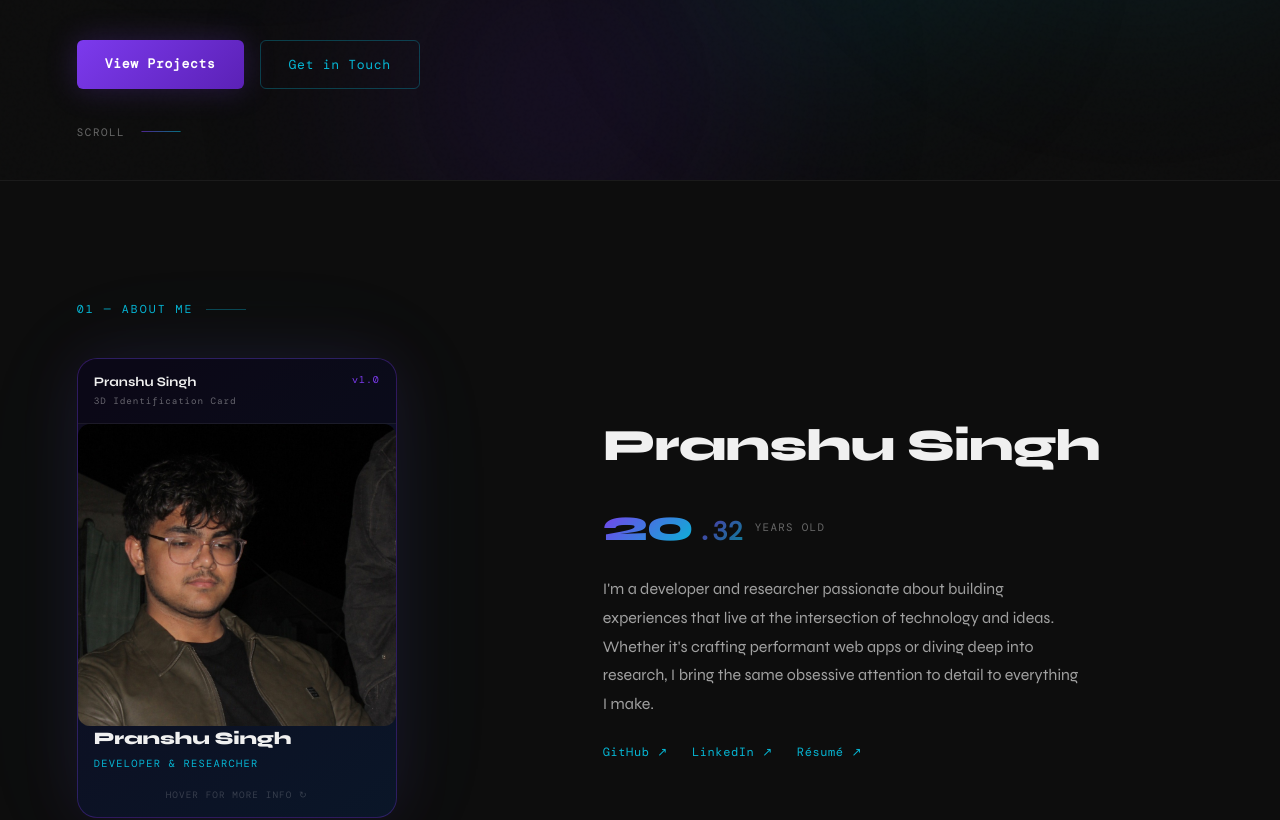
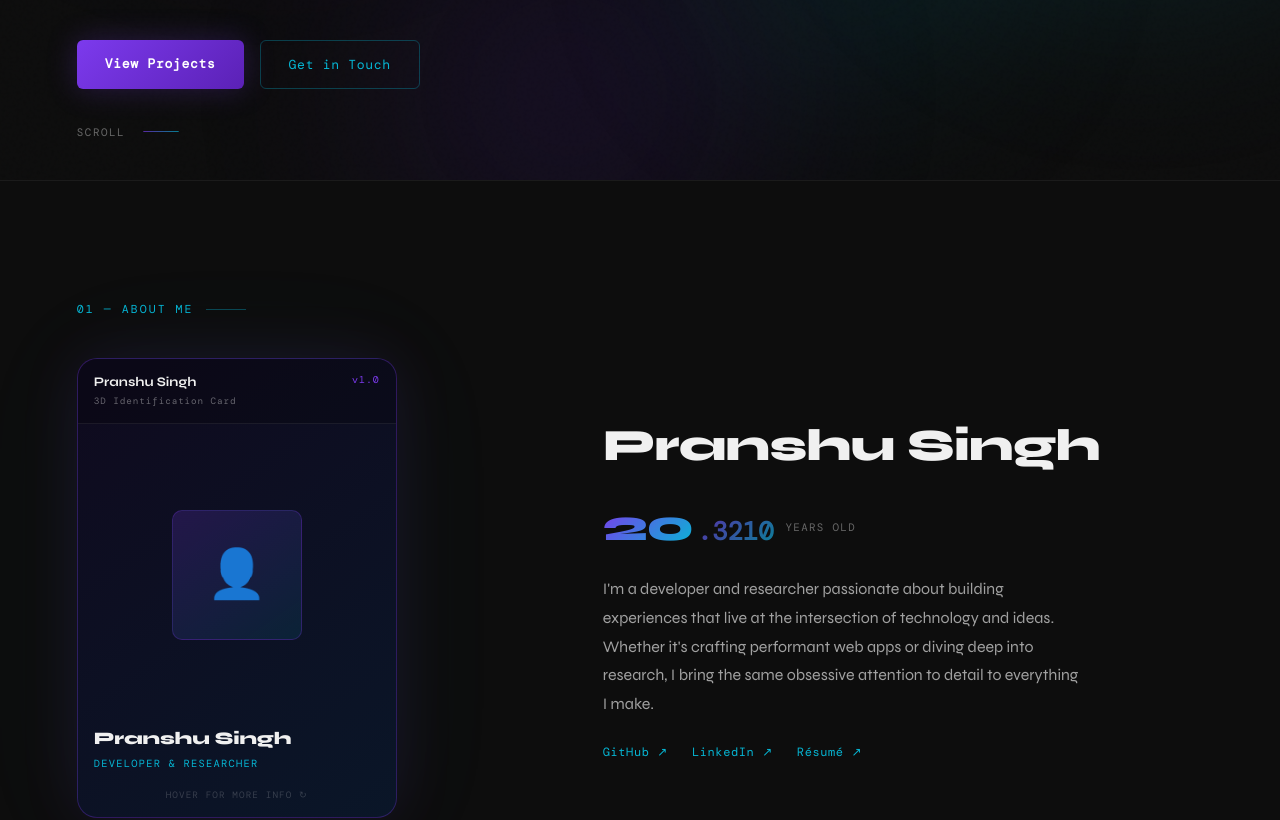
Before and after one commit to Pranshu-Singh04/Portfolio, a React (Vite) app: page / in a window 1280 px wide. Shown: the part 620-1440 px from the top of the page. Built offline with nearby package versions, Linux system fonts and the light colour scheme; a web font is replaced by a local one.

Commit message:
initial commit

```diff
--- a/src/App.jsx
+++ b/src/App.jsx
@@ -16,18 +16,19 @@ export default function App() {
   return (
     <BrowserRouter>
       <Cursor />
+
+      {/* Always mounted — portfolio renders under the loader, visible the instant it slides away */}
+      <Routes>
+        <Route path="/" element={<Home />} />
+        <Route path="/project/:id" element={<ProjectDetail />} />
+        <Route path="/research/:id" element={<ResearchDetail />} />
+        <Route path="/skills" element={<SkillsPage />} />
+      </Routes>
+
+      {/* Loader is a fixed overlay on top — slides up and calls onDone when animation ends */}
       <AnimatePresence>
         {loading && <Loader onDone={() => setLoading(false)} />}
       </AnimatePresence>
-
-      {!loading && (
-        <Routes>
-          <Route path="/" element={<Home />} />
-          <Route path="/project/:id" element={<ProjectDetail />} />
-          <Route path="/research/:id" element={<ResearchDetail />} />
-          <Route path="/skills" element={<SkillsPage />} />
-        </Routes>
-      )}
     </BrowserRouter>
   );
 }
--- a/src/components/About.jsx
+++ b/src/components/About.jsx
@@ -1,7 +1,5 @@
 import { useRef, useState, useEffect } from 'react';
 import { motion, useInView } from 'framer-motion';
-import profile from "../images/profile.jpg";
-
 
 function LiveAge({ started }) {
   const [age, setAge] = useState(null);
@@ -23,7 +21,7 @@ function LiveAge({ started }) {
     </div>
   );
 
-  const [whole, decimal] = age.toFixed(2).split('.');
+  const [whole, decimal] = age.toFixed(4).split('.');
   return (
     <div className="live-age">
       <span className="live-age-number">{whole}</span>
@@ -67,11 +65,7 @@ export default function About() {
                   <span className="flip-header-version">v1.0</span>
                 </div>
                 <div className="flip-card-photo-wrap">
-                  <img
-                    src={profile}
-                    alt="Profile"
-                    className="flip-photo-img"
-                  />
+                  <div className="flip-photo-placeholder">👤</div>
                 </div>
                 <div className="flip-front-bottom">
                   <div className="flip-front-name">Pranshu Singh</div>
@@ -136,9 +130,9 @@ export default function About() {
             the same obsessive attention to detail to everything I make.
           </p>
           <div className="about-links">
-            <a href="https://github.com/Pranshu-Singh04" target="_blank" rel="noreferrer" className="about-link">GitHub ↗</a>
-            <a href="https://linkedin.com/in/pranshu-singh-ps04" target="_blank" rel="noreferrer" className="about-link">LinkedIn ↗</a>
-            <a href={`${process.env.PUBLIC_URL}/Resume11.pdf`} target="_blank" rel="noreferrer" className="about-link">Résumé ↗</a>
+            <a href="https://github.com" target="_blank" rel="noreferrer" className="about-link">GitHub ↗</a>
+            <a href="https://linkedin.com" target="_blank" rel="noreferrer" className="about-link">LinkedIn ↗</a>
+            <a href="/resume.pdf" target="_blank" rel="noreferrer" className="about-link">Résumé ↗</a>
           </div>
         </motion.div>
       </div>
--- a/src/components/Loader.jsx
+++ b/src/components/Loader.jsx
@@ -20,39 +20,50 @@ export default function Loader({ onDone }) {
   }, []);
 
   return (
-    <AnimatePresence onExitComplete={onDone}>
+    // ✅ No onExitComplete here — that's what was broken
+    <AnimatePresence>
       {!complete && (
         <motion.div
           key="loader"
           style={{
-            position: 'fixed', inset: 0, zIndex: 99990,
-            background: '#ffffff',
+            position: 'fixed',
+            inset: 0,
+            zIndex: 99990,
+            background: '#ffffff',       // your white background
+            pointerEvents: 'all',
           }}
           exit={{ y: '-100%' }}
           transition={{ duration: 0.9, ease: [0.76, 0, 0.24, 1] }}
+          // ✅ onDone called here, on the motion div itself, after exit animation ends
+          onAnimationComplete={(def) => {
+            if (def === 'exit') onDone();
+          }}
         >
-          {/* Wide progress bar near bottom */}
+          {/* Progress bar — your green track, black fill, fixed position */}
           <div style={{
             position: 'absolute',
-            bottom: '500px', left: '6vw', right: '6vw',
+            bottom: '100px',             // was '500px' — that pushed it off screen
+            left: '6vw',
+            right: '6vw',
             height: '4px',
-            background: '#c3e0b2',
+            background: '#c3e0b2',       // your green track
             borderRadius: '4px',
             overflow: 'hidden',
           }}>
             <div style={{
               height: '100%',
               width: `${progress}%`,
-              background: '#000000',
+              background: '#000000',     // your black fill
               borderRadius: '2px',
               transition: 'width 0.08s linear',
             }} />
           </div>
 
-          {/* % — bottom right, black, big */}
+          {/* Big % number — bottom right, black */}
           <div style={{
             position: 'absolute',
-            bottom: '2rem', right: '6vw',
+            bottom: '2rem',
+            right: '6vw',
             fontFamily: 'Syne, sans-serif',
             fontSize: 'clamp(2.5rem, 8vw, 6rem)',
             fontWeight: 800,
--- a/src/portfolio.css
+++ b/src/portfolio.css
@@ -121,20 +121,10 @@ button { font-family: var(--font-display); }
 .flip-header-sub { font-family: var(--font-mono); font-size: 0.58rem; color: var(--text-muted); letter-spacing: 0.1em; margin-top: 2px; }
 .flip-header-version { font-family: var(--font-mono); font-size: 0.62rem; color: var(--violet); letter-spacing: 0.1em; }
 
-.flip-card-photo-wrap {
-  width: 100%;
-  height: 4 / 5;
-  overflow: hidden;
-  border-radius: 12px;
-}
+.flip-card-photo-wrap { flex: 1; display: flex; align-items: center; justify-content: center; padding: 0.75rem 1.5rem; }
 .flip-photo-placeholder { width: 130px; height: 130px; border-radius: 10px; background: linear-gradient(145deg, rgba(124,58,237,0.2), rgba(6,182,212,0.1)); border: 1px solid rgba(124,58,237,0.25); display: flex; align-items: center; justify-content: center; font-size: 3rem; }
-.flip-photo-img {
-  width: 100%;
-  height: 100%;
-  object-fit: cover;
-  object-position: center 10%;
+.flip-photo-img { width: 130px; height: 130px; border-radius: 10px; object-fit: cover; border: 1px solid rgba(124,58,237,0.3); }
 
-}
 .flip-front-bottom { padding: 0 16px 8px; }
 .flip-front-name { font-size: 1.1rem; font-weight: 800; letter-spacing: -0.01em; }
 .flip-front-role { font-family: var(--font-mono); font-size: 0.65rem; color: var(--cyan); letter-spacing: 0.12em; text-transform: uppercase; margin-top: 3px; }
```
